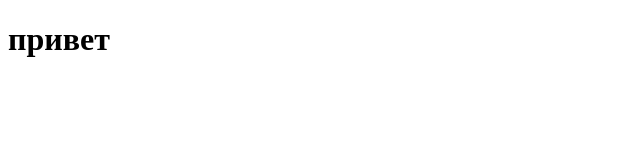
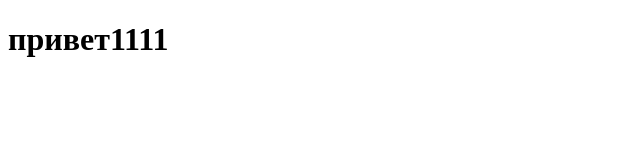
Before and after one commit to Sajjfk/rm, a plain HTML site: page index.html in a window 1280 px wide. Shown: the full height of the page, 0-640 px from the left. Drawn offline with Linux system fonts and the light colour scheme.

Commit message:
Update index.html

```diff
--- a/index.html
+++ b/index.html
@@ -9,7 +9,7 @@
 </head>
 
 <body>
-    <h1>привет</h1>
+    <h1>привет1111</h1>
 </body>
 
 </html>
```
